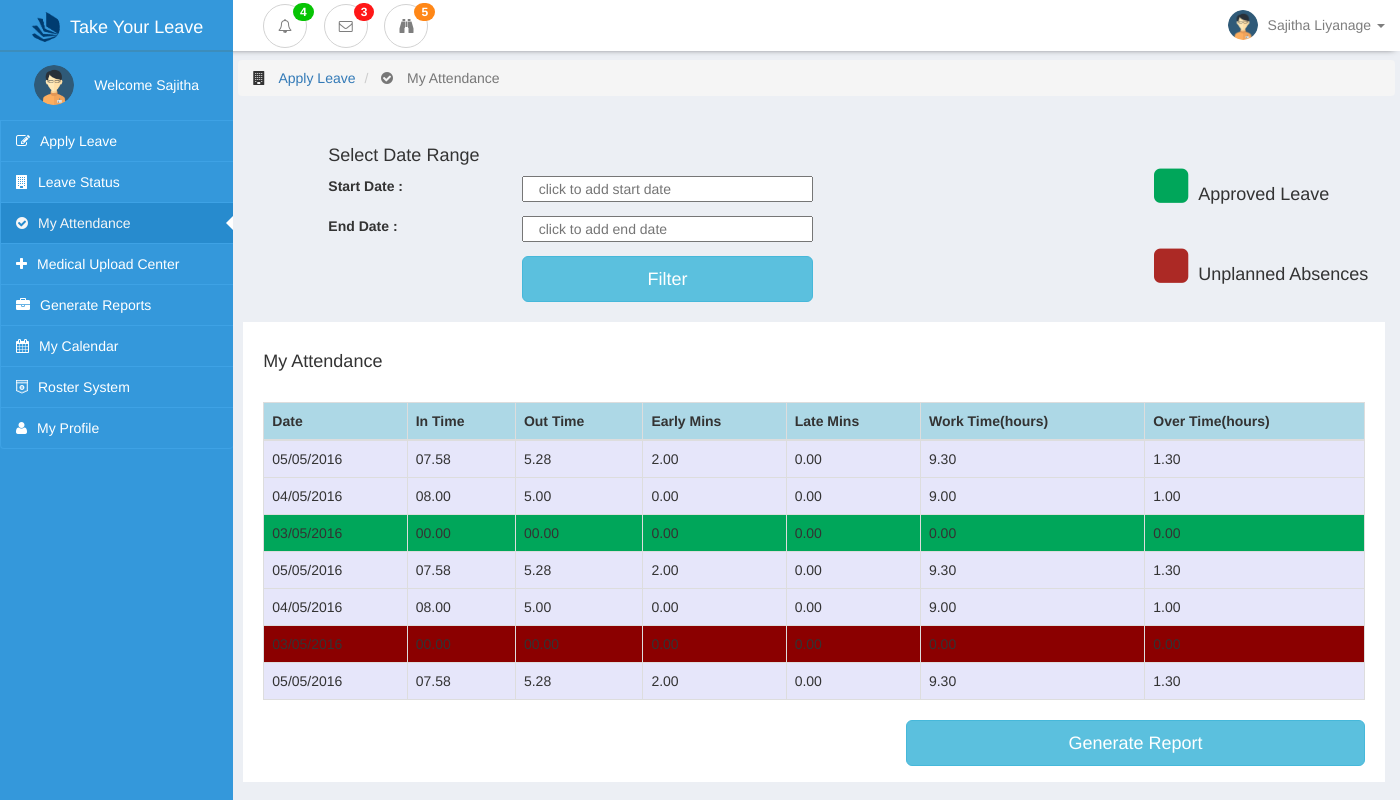
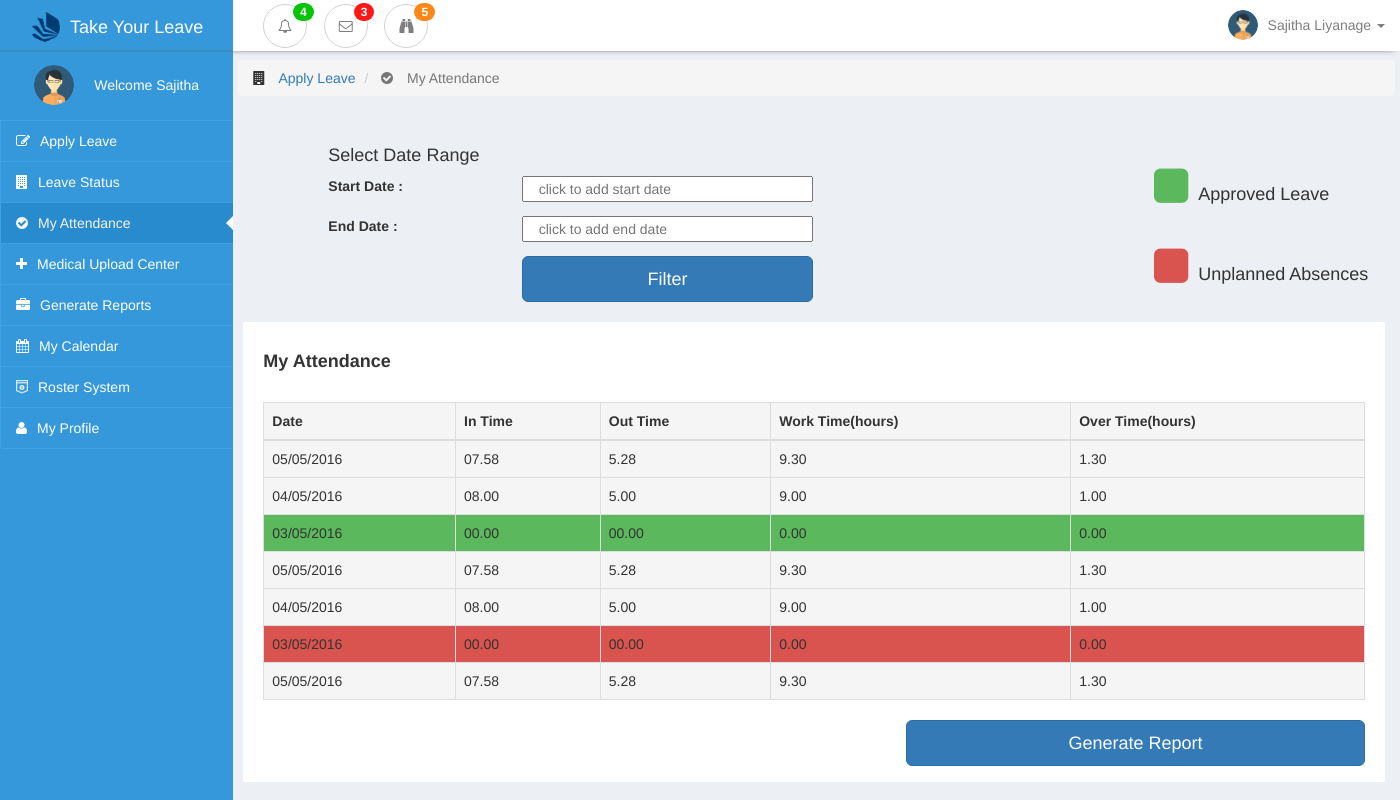
Before and after one commit to sajithaliyanage/Team-IGNIS, a PHP site: page /attendance.php in a window 1400 px wide. Run offline with PHP 8.4, Linux system fonts and the light colour scheme.

Commit message:
color change
colors changed

```diff
--- a/attendance.php
+++ b/attendance.php
@@ -68,7 +68,7 @@ $var = "attendance";
                                     <br>
                                 </li>
 
-                                <li><button class="col-sm-7 col-xs-12 btn btn-info btn-lg pull-right submit-button" type="submit">Filter</button></li>
+                                <li><button class="col-sm-7 col-xs-12 btn btn-primary btn-lg pull-right submit-button" type="submit">Filter</button></li>
                             </ul>
 
                         </div>
@@ -76,9 +76,9 @@ $var = "attendance";
                             <div class="container-fluid pull-right">
                                 <br>
 
-                                <h4><i class="fa fa-square " style="font-size: 40px;color: #00a65a" aria-hidden="true"></i>&nbsp;&nbsp;Approved Leave</h4>
+                                <h4><i class="fa fa-square " style="font-size: 40px;color: #5bb85d" aria-hidden="true"></i>&nbsp;&nbsp;Approved Leave</h4>
                                 <br>
-                                <h4><i class="fa fa-square " style="font-size: 40px;color: #ac2925" aria-hidden="true"></i>&nbsp;&nbsp;Unplanned Absences</h4>
+                                <h4><i class="fa fa-square " style="font-size: 40px;color: #d9544f" aria-hidden="true"></i>&nbsp;&nbsp;Unplanned Absences</h4>
                             </div>
                         </div>
                     </form>
@@ -96,89 +96,73 @@ $var = "attendance";
 
             <br>
 
-            <h4>My Attendance</h4>
+            <h4><b>My Attendance</b></h4>
             <br>
 
             <table class="table table-bordered table-responsive">
                 <thead>
-                <tr bgcolor="#add8e6">
+                <tr class="active">
                     <th>Date</th>
                     <th>In Time</th>
                     <th>Out Time</th>
-                    <th>Early Mins</th>
-                    <th>Late Mins</th>
                     <th>Work Time(hours)</th>
                     <th>Over Time(hours)</th>
                 </tr>
                 </thead>
                 <tbody>
-                <tr  bgcolor="#e6e6fa">
+                <tr  class="active">
                     <td>05/05/2016</td>
                     <td>07.58</td>
                     <td>5.28</td>
-                    <td>2.00</td>
-                    <td>0.00</td>
                     <td>9.30</td>
                     <td>1.30</td>
                 </tr>
-                <tr bgcolor="#e6e6fa">
+                <tr class="active">
                     <td>04/05/2016</td>
                     <td>08.00</td>
                     <td>5.00</td>
-                    <td>0.00</td>
-                    <td>0.00</td>
                     <td>9.00</td>
                     <td>1.00</td>
                 </tr>
-                <tr bgcolor="#00a65a">
+                <tr bgcolor="#5bb85d">
                     <td>03/05/2016</td>
                     <td>00.00</td>
                     <td>00.00</td>
                     <td>0.00</td>
                     <td>0.00</td>
-                    <td>0.00</td>
-                    <td>0.00</td>
                 </tr>
-                <tr  bgcolor="#e6e6fa">
+                <tr  class="active">
                     <td>05/05/2016</td>
                     <td>07.58</td>
                     <td>5.28</td>
-                    <td>2.00</td>
-                    <td>0.00</td>
                     <td>9.30</td>
                     <td>1.30</td>
                 </tr>
-                <tr bgcolor="#e6e6fa">
+                <tr class="active">
                     <td>04/05/2016</td>
                     <td>08.00</td>
                     <td>5.00</td>
-                    <td>0.00</td>
-                    <td>0.00</td>
                     <td>9.00</td>
                     <td>1.00</td>
                 </tr>
-                <tr bgcolor="#8b0000">
+                <tr bgcolor="#d9544f">
                     <td>03/05/2016</td>
                     <td>00.00</td>
                     <td>00.00</td>
                     <td>0.00</td>
                     <td>0.00</td>
-                    <td>0.00</td>
-                    <td>0.00</td>
                 </tr>
-                <tr  bgcolor="#e6e6fa">
+                <tr  class="active">
                     <td>05/05/2016</td>
                     <td>07.58</td>
                     <td>5.28</td>
-                    <td>2.00</td>
-                    <td>0.00</td>
                     <td>9.30</td>
                     <td>1.30</td>
                 </tr>
                 </tbody>
             </table>
 
-            <button class="col-md-5 col-xs-12 btn btn-info btn-lg pull-right submit-button" type="submit">Generate Report</button>
+            <button class="col-md-5 col-xs-12 btn btn-primary btn-lg pull-right submit-button " type="submit">Generate Report</button>
         </div>
 
         </div>
```
